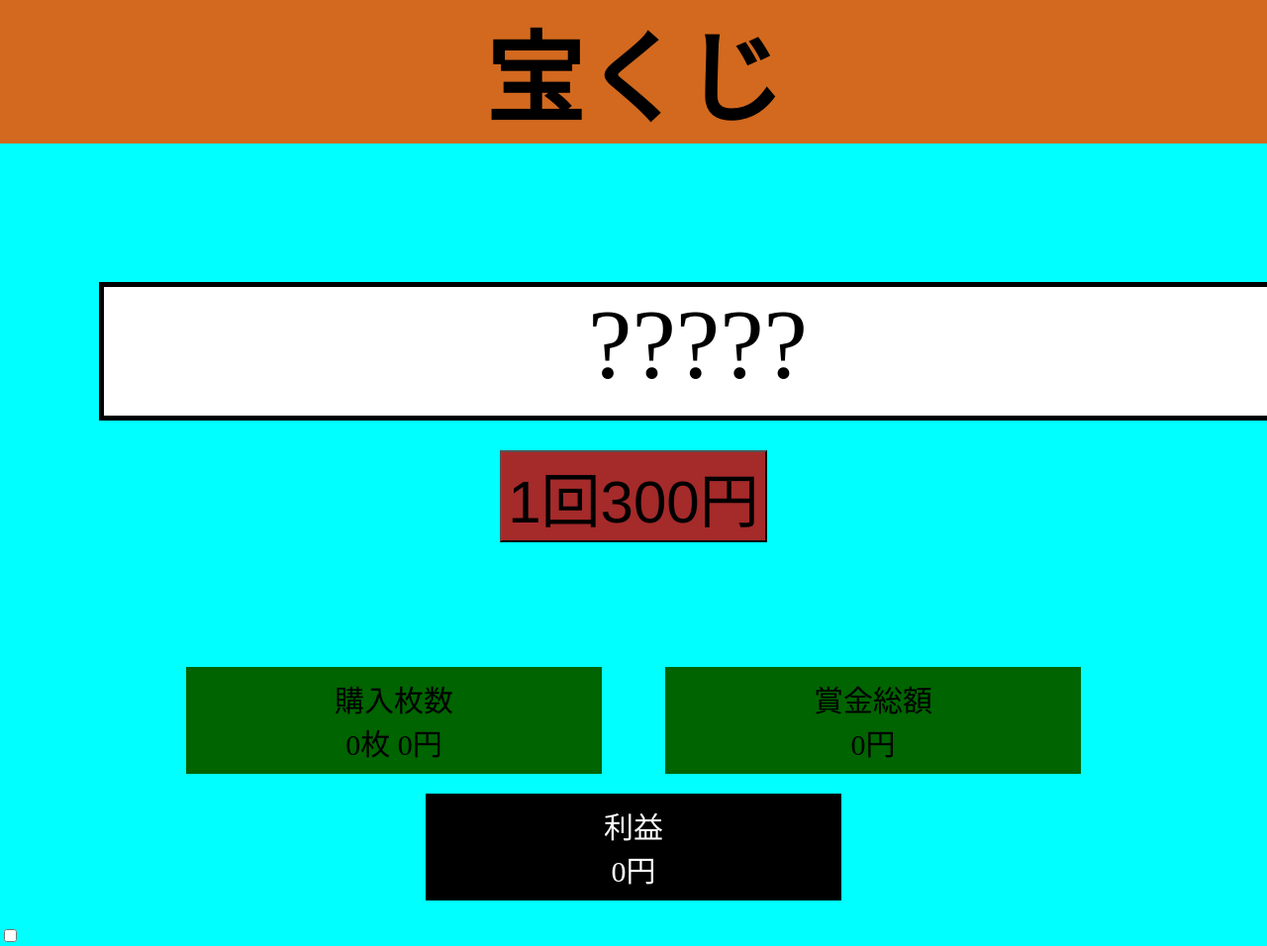
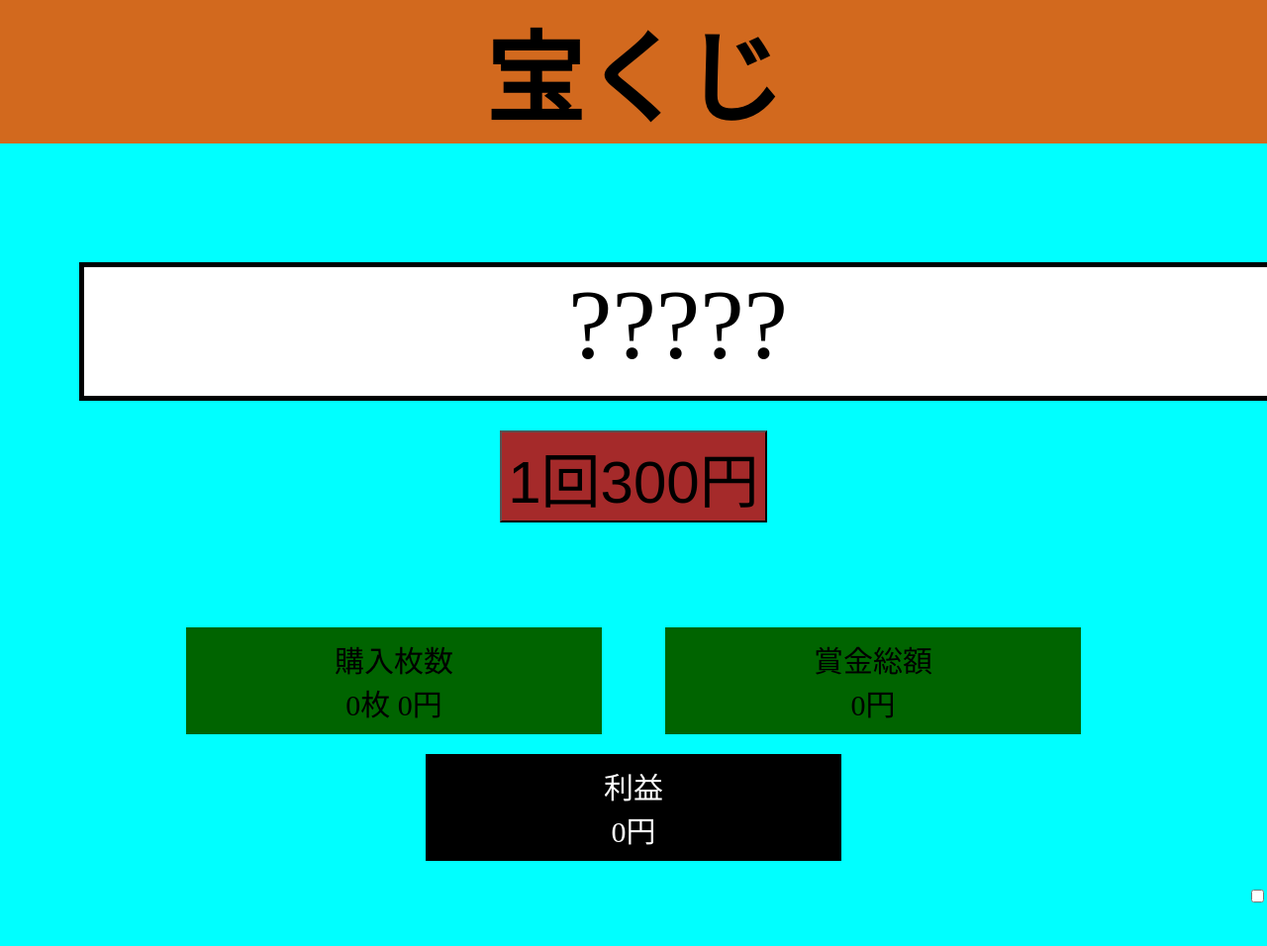
Before and after one commit to KotaTanizawa/KotaTanizawa.github.io, a plain HTML site: page index.html in a window 1280 px wide. Shown: the top 956 px of the page at 99% size. After the commit the page ends 915 px from the top, so only its background shows below. Drawn offline with Linux system fonts and the light colour scheme.

Commit message:
Update style.css

```diff
--- a/style.css
+++ b/style.css
@@ -14,9 +14,9 @@
     background-color: brown;
 
 }
-div {
+.lottery {
     margin: 10px auto;
-    padding: 100px ;
+    padding: 80px ;
     text-align: center;
 
 
@@ -63,3 +63,10 @@ li {
     margin: 10px 30px;
     text-align: center;
 }
+.checkbox {
+    float: right;
+}
+
+.rateBox {
+    text-align: center;
+}
```
